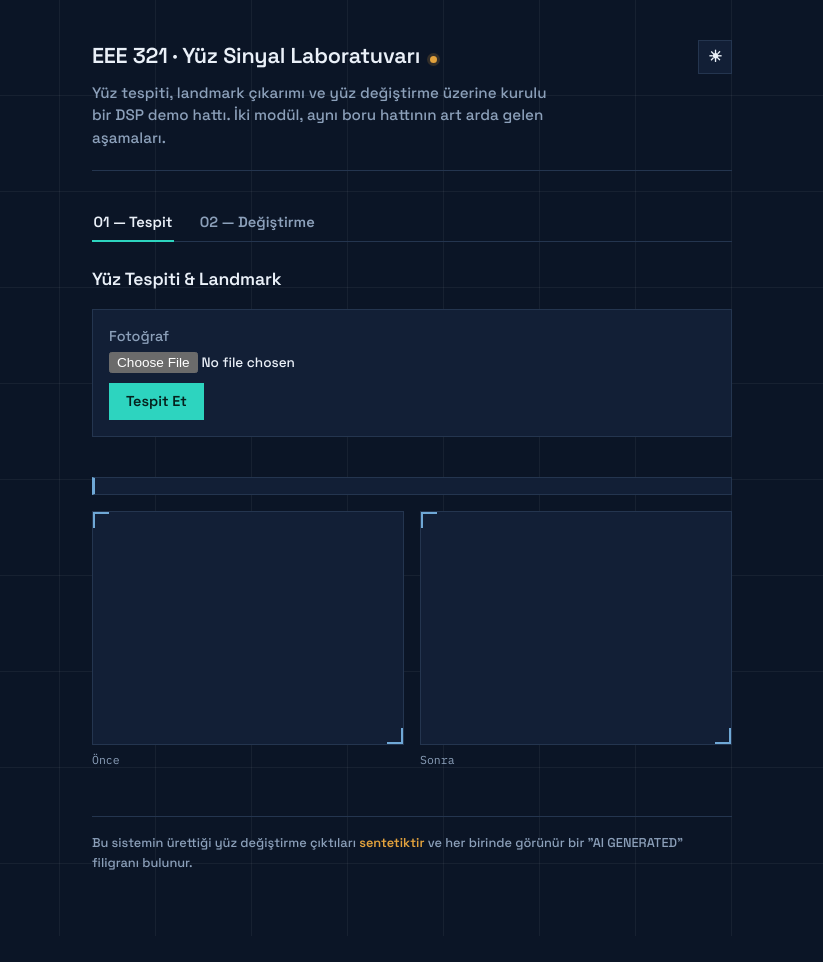
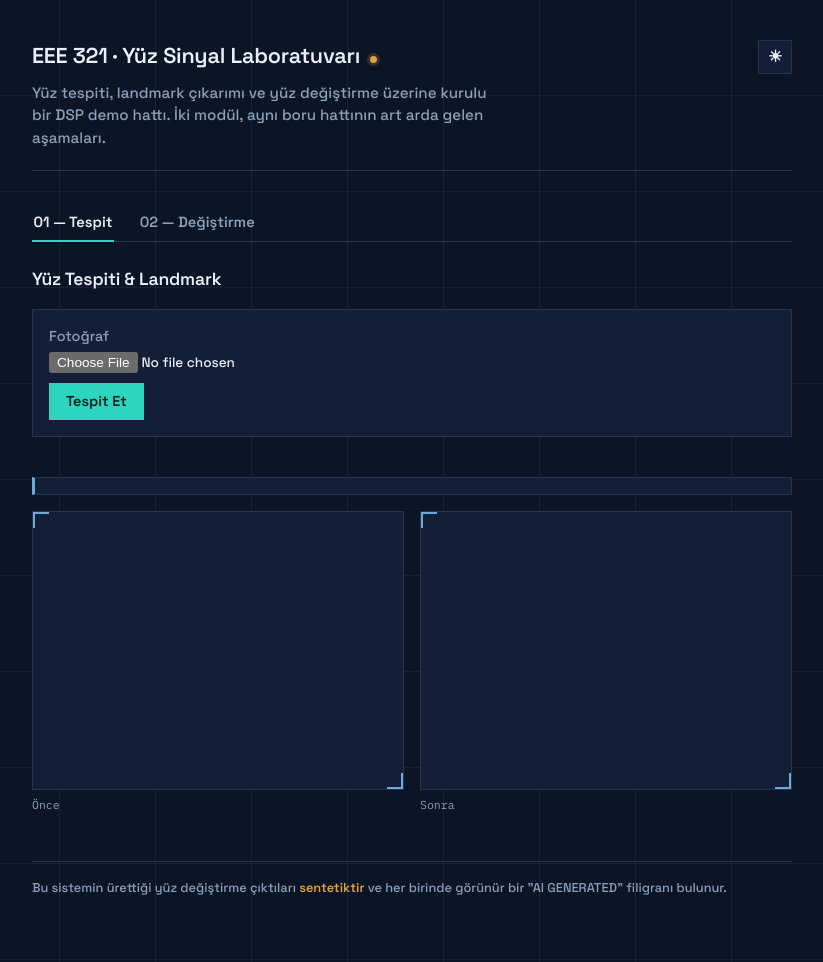
Before and after one commit to mertaygun29/-eee321-deepfake-project, a Flask app: page / in a window 1280 px wide. Shown: the whole page, without its empty margins (228-1051 px from the left). Before the commit the page ends 870 px from the top, so only its background shows below. Run offline with Flask 3, Linux system fonts and the light colour scheme.

Commit message:
Add hover magnifier lens and enlarge before/after images
Widens the page container and before/after figures, and adds a
circular zoom-lens that tracks the cursor over any result/original
image, accounting for object-fit: contain letterboxing so the
magnified crop lines up with what's under the cursor.

```diff
--- a/static/script.js
+++ b/static/script.js
@@ -71,6 +71,76 @@ function showImage(imgEl, frameEl, src) {
   frameEl.classList.add("has-image");
 }
 
+const ZOOM_FACTOR = 2.5;
+
+function getContainedImageRect(img, containerWidth, containerHeight) {
+  const naturalRatio = img.naturalWidth / img.naturalHeight;
+  const containerRatio = containerWidth / containerHeight;
+  let width;
+  let height;
+
+  if (naturalRatio > containerRatio) {
+    width = containerWidth;
+    height = containerWidth / naturalRatio;
+  } else {
+    height = containerHeight;
+    width = containerHeight * naturalRatio;
+  }
+
+  return {
+    width,
+    height,
+    offsetX: (containerWidth - width) / 2,
+    offsetY: (containerHeight - height) / 2,
+  };
+}
+
+function attachMagnifier(frameEl, imgEl) {
+  const lens = document.createElement("div");
+  lens.className = "zoom-lens";
+  frameEl.appendChild(lens);
+  const lensSize = 130;
+
+  function hideLens() {
+    lens.style.display = "none";
+    frameEl.style.cursor = "";
+  }
+
+  frameEl.addEventListener("mousemove", (event) => {
+    if (imgEl.hidden || !imgEl.naturalWidth) {
+      hideLens();
+      return;
+    }
+
+    const rect = frameEl.getBoundingClientRect();
+    const image = getContainedImageRect(imgEl, rect.width, rect.height);
+    const x = event.clientX - rect.left - image.offsetX;
+    const y = event.clientY - rect.top - image.offsetY;
+
+    if (x < 0 || y < 0 || x > image.width || y > image.height) {
+      hideLens();
+      return;
+    }
+
+    frameEl.style.cursor = "none";
+    lens.style.display = "block";
+
+    let lensX = image.offsetX + x - lensSize / 2;
+    let lensY = image.offsetY + y - lensSize / 2;
+    lensX = Math.max(0, Math.min(lensX, rect.width - lensSize));
+    lensY = Math.max(0, Math.min(lensY, rect.height - lensSize));
+    lens.style.left = `${lensX}px`;
+    lens.style.top = `${lensY}px`;
+
+    lens.style.backgroundImage = `url(${imgEl.src})`;
+    lens.style.backgroundSize = `${image.width * ZOOM_FACTOR}px ${image.height * ZOOM_FACTOR}px`;
+    lens.style.backgroundPosition =
+      `${-(x * ZOOM_FACTOR - lensSize / 2)}px ${-(y * ZOOM_FACTOR - lensSize / 2)}px`;
+  });
+
+  frameEl.addEventListener("mouseleave", hideLens);
+}
+
 const form = document.getElementById("upload-form");
 const statusEl = document.getElementById("status");
 const readoutEl = document.getElementById("readout");
@@ -79,6 +149,9 @@ const originalImage = document.getElementById("original-image");
 const resultFrame = document.getElementById("result-frame");
 const resultImage = document.getElementById("result-image");
 let originalImageObjectUrl = null;
+
+attachMagnifier(originalFrame, originalImage);
+attachMagnifier(resultFrame, resultImage);
 
 form.addEventListener("submit", async (event) => {
   event.preventDefault();
@@ -136,6 +209,9 @@ const swapOriginalImage = document.getElementById("swap-original-image");
 const swapResultFrame = document.getElementById("swap-result-frame");
 const swapResultImage = document.getElementById("swap-result-image");
 let swapOriginalImageObjectUrl = null;
+
+attachMagnifier(swapOriginalFrame, swapOriginalImage);
+attachMagnifier(swapResultFrame, swapResultImage);
 
 swapForm.addEventListener("submit", async (event) => {
   event.preventDefault();
--- a/static/style.css
+++ b/static/style.css
@@ -175,7 +175,7 @@ a {
 /* ---- Page shell ---- */
 
 .page {
-  max-width: 640px;
+  max-width: 760px;
   margin: 0 auto;
 }
 
@@ -387,7 +387,7 @@ button.secondary:hover {
 
 .before-after figure {
   margin: 0;
-  flex: 1 1 220px;
+  flex: 1 1 280px;
 }
 
 .before-after figcaption {
@@ -444,6 +444,23 @@ button.secondary:hover {
   background: var(--void);
 }
 
+.frame.has-image:hover {
+  border-color: var(--action);
+}
+
+.zoom-lens {
+  position: absolute;
+  width: 130px;
+  height: 130px;
+  border: 2px solid var(--action);
+  border-radius: 50%;
+  background-repeat: no-repeat;
+  box-shadow: 0 0 0 1px var(--void), 0 4px 16px rgba(0, 0, 0, 0.4);
+  pointer-events: none;
+  z-index: 2;
+  display: none;
+}
+
 /* ---- Footer ---- */
 
 .disclosure {
```
